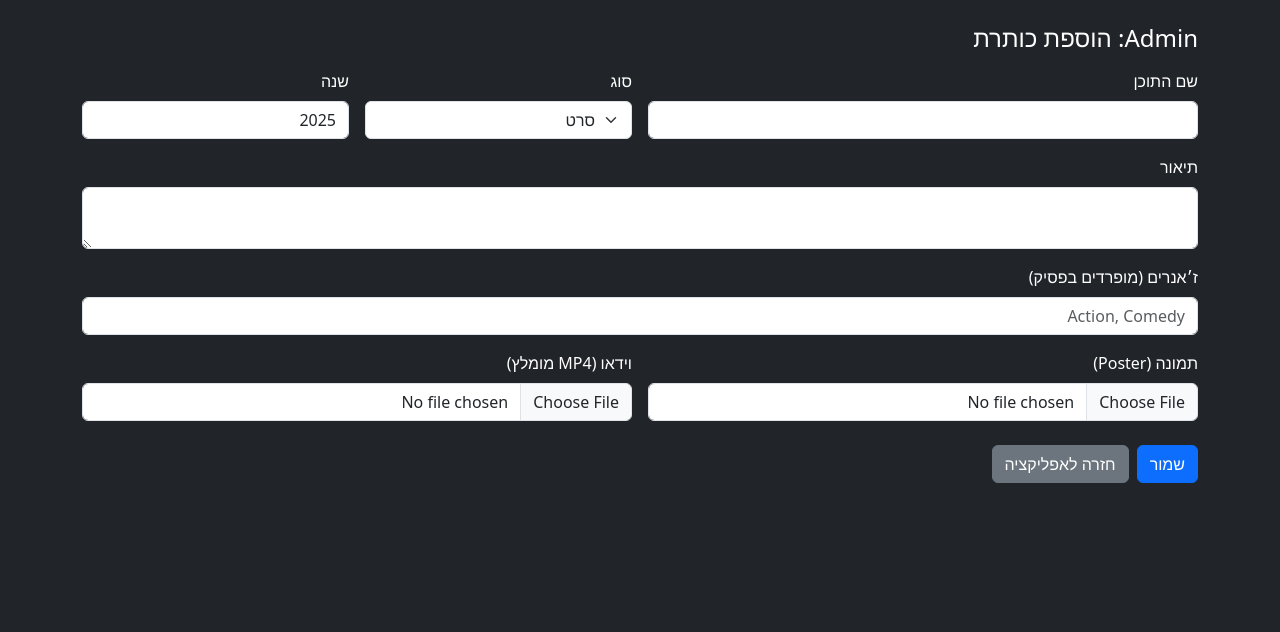
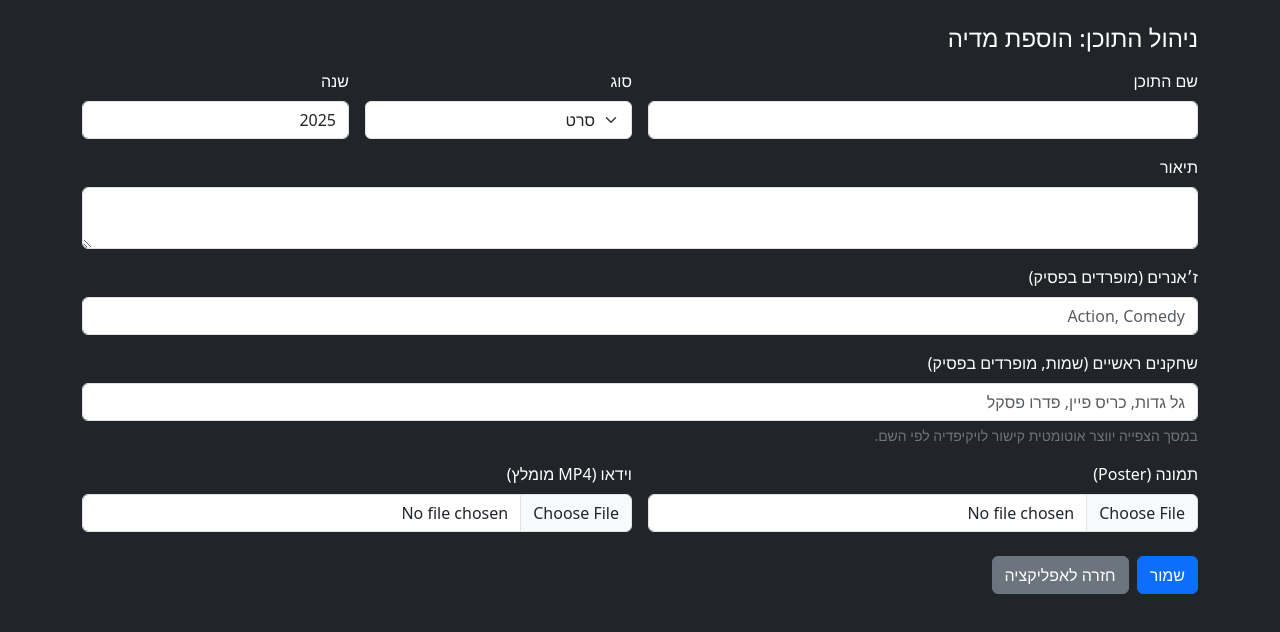
Before and after one commit to elaibiton11/NetVerse, a website: page public/admin.html in a window 1280 px wide. Drawn offline with nearby package versions, Linux system fonts and the light colour scheme.

Commit message:
Update admin.html

```diff
--- a/public/admin.html
+++ b/public/admin.html
@@ -8,49 +8,66 @@
 </head>
 <body class="bg-dark text-white">
   <div class="container py-4">
-  <h1 class="h4 mb-3">Admin: הוספת כותרת</h1>
+    <h1 class="h4 mb-3">ניהול התוכן: הוספת מדיה</h1>
+
     <form id="frm">
       <div class="row g-3">
         <div class="col-md-6">
           <label class="form-label">שם התוכן</label>
           <input class="form-control" id="name" required>
         </div>
+
         <div class="col-md-3">
           <label class="form-label">סוג</label>
-     <!-- במקום input חופשי: select סגור -->
           <select class="form-select" id="kind" required>
             <option value="movie" selected>סרט</option>
             <option value="series">סדרה</option>
           </select>
         </div>
+
         <div class="col-md-3">
           <label class="form-label">שנה</label>
-   <input class="form-control" id="year" type="number"value="2025" min="1900" max="2100" step="1" required>
+          <input class="form-control" id="year" type="number" value="2025" min="1900" max="2100" step="1" required>
         </div>
+
         <div class="col-12">
           <label class="form-label">תיאור</label>
           <textarea class="form-control" id="description"></textarea>
         </div>
+
         <div class="col-12">
           <label class="form-label">ז׳אנרים (מופרדים בפסיק)</label>
           <input class="form-control" id="genres" placeholder="Action, Comedy">
         </div>
+
+        <!--  רק שמות השחקנים -->
+        <div class="col-12">
+          <label class="form-label">שחקנים ראשיים (שמות, מופרדים בפסיק)</label>
+          <input class="form-control" id="mainActors"
+                 placeholder="גל גדות, כריס פיין, פדרו פסקל">
+          <div class="form-text text-secondary">
+               במסך הצפייה יווצר אוטומטית קישור לויקיפדיה לפי השם.
+          </div>
+        </div>
+
         <div class="col-md-6">
           <label class="form-label">תמונה (Poster)</label>
           <input class="form-control" id="poster" type="file" accept="image/*">
         </div>
+
         <div class="col-md-6">
           <label class="form-label">וידאו (MP4 מומלץ)</label>
           <input class="form-control" id="video" type="file" required accept="video/*">
         </div>
       </div>
+
       <!-- רק לסדרה -->
       <div id="seriesFields" class="row g-3 mt-3 d-none">
         <div class="col-md-6">
           <label class="form-label">מזהה סדרה (seriesId)</label>
           <input class="form-control" id="seriesId" placeholder="למשל: city_life">
           <div class="form-text text-secondary">
-   בכל פרק של אותה סדרה אותו מזהה.
+            בכל פרק של אותה סדרה אותו מזהה
           </div>
         </div>
         <div class="col-md-3">
@@ -61,13 +78,16 @@
           </div>
         </div>
       </div>
+
       <div class="mt-4 d-flex gap-2">
         <button class="btn btn-primary" type="submit">שמור</button>
         <a href="/app" class="btn btn-secondary">חזרה לאפליקציה</a>
       </div>
     </form>
+
     <div id="msg" class="mt-3 text-info"></div>
   </div>
+
   <script src="/js/admin.js"></script>
 </body>
 </html>
```
Lines whose indentation alone changed are shown as unchanged.
